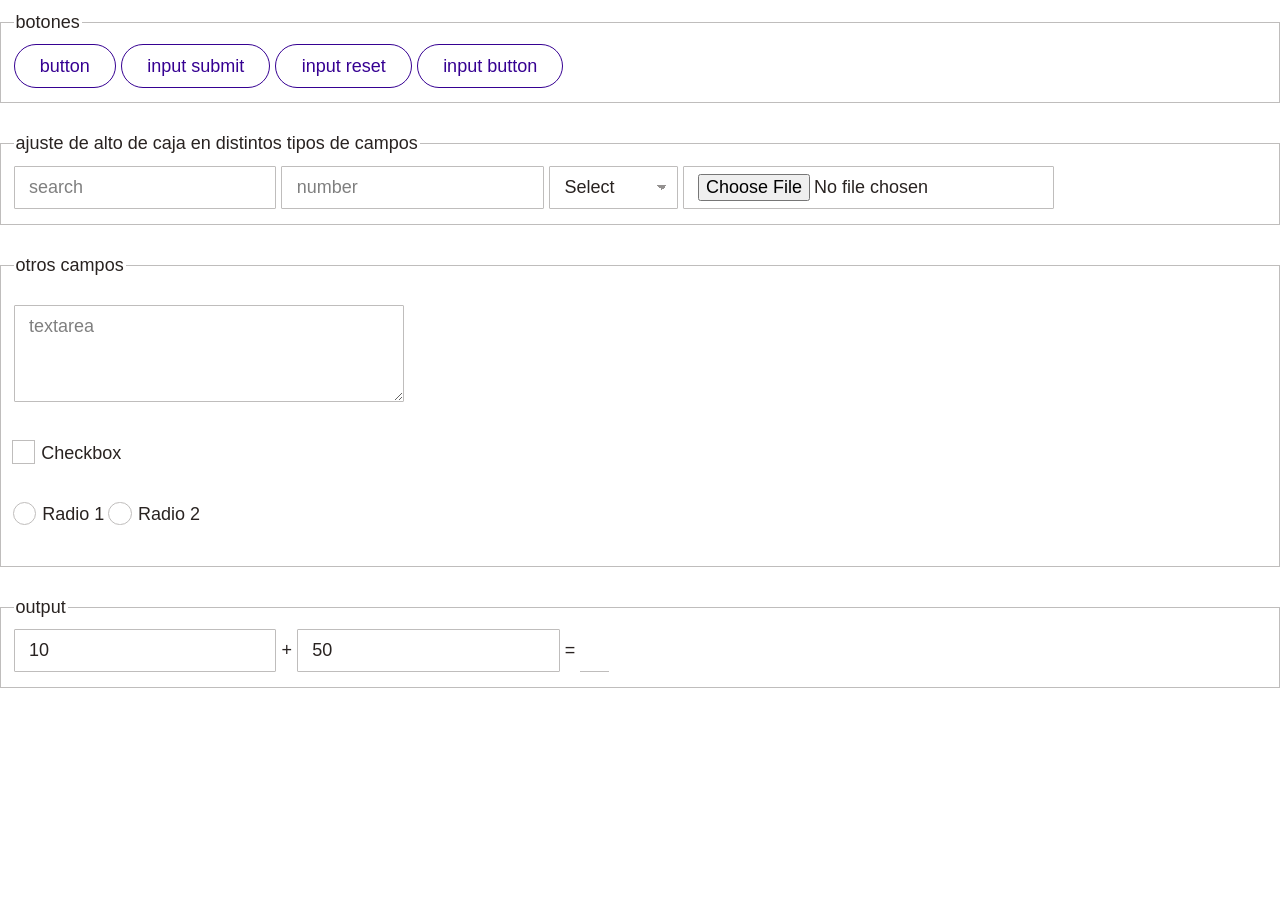
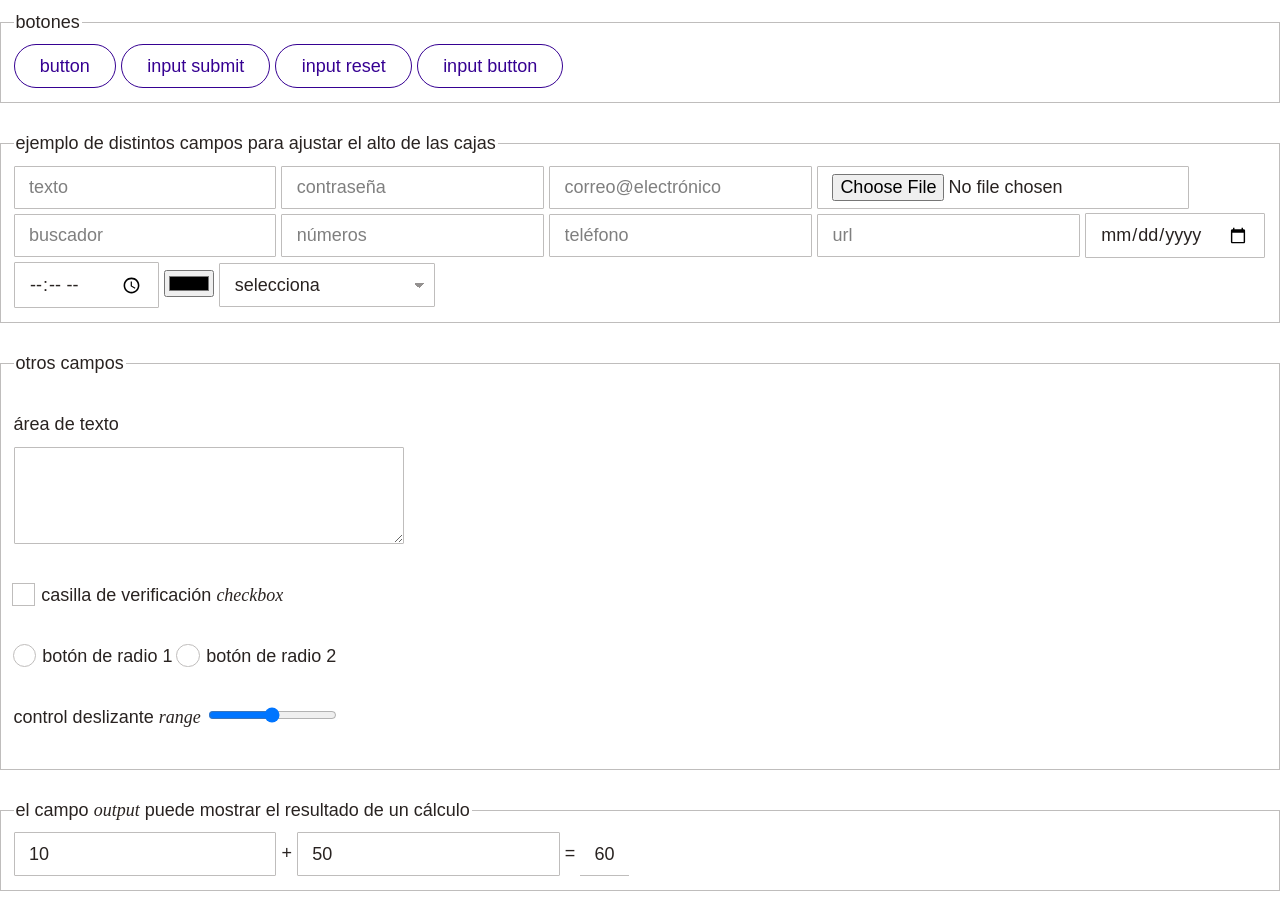
Before and after one commit to flkt-crnpio/mol-normalize, a website: page docs/index.html in a window 1280 px wide. Shown: the part 3700-4618 px from the top of the page. Before the commit the page ends 4415 px from the top, so only its background shows below. Drawn offline with Linux system fonts and the light colour scheme.

Commit message:
acomodando informacion, agrupacion y tipos de campos en formularios

```diff
--- a/docs/index.html
+++ b/docs/index.html
@@ -169,47 +169,60 @@
       </form>
       <form>
         <fieldset>
-          <legend>ajuste de alto de caja en distintos tipos de campos</legend>
-          <input aria-label="buscador" type="search" placeholder="search">
-          <input aria-label="numero" type="number" placeholder="number">
-          <select aria-label="selector">
-            <option disabled value="" selected>Select</option>
-            <option value="1">option 1</option>
-            <option value="2">option 2</option>
-            <optgroup label="Option Group">
-              <option value="3">group 1</option>
-              <option value="4">group 2</option>
+          <legend>ejemplo de distintos campos para ajustar el alto de las cajas</legend>
+          <input aria-label="introducir texto" type="text" placeholder="texto">
+          <input aria-label="introducir contraseña" type="password" placeholder="contraseña">
+          <input aria-label="introducir correo electrónico" type="email" placeholder="correo@electrónico">
+          <input aria-label="seleccion un archivo" type="file">
+          <input aria-label="buscador" type="search" placeholder="buscador">
+          <input aria-label="introducir un número" type="number" placeholder="números">
+          <input aria-label="introducir un teléfono" type="tel" placeholder="teléfono">
+          <input aria-label="introducir una url" type="url" placeholder="url">
+          <input aria-label="introducir una fecha" type="date">
+          <input aria-label="introducir una hora" type="time">
+          <input aria-label="introducir un color" type="color">
+          <select aria-label="seleccionar una opción">
+            <option disabled value="" selected>selecciona</option>
+            <option value="1">opción 1</option>
+            <option value="2">opción 2</option>
+            <optgroup label="grupo de opciones">
+              <option value="3">opción 1 del grupo</option>
+              <option value="4">opción 2 del grupo</option>
             </optgroup>
           </select>
-          <input type="file" aria-label="archivo" value="">
         </fieldset>
       </form>
       <form>
         <fieldset>
           <legend>otros campos</legend>
           <p>
-            <textarea name="name" rows="3" cols="33" placeholder="textarea"></textarea>
+            <label for="areadetexto">área de texto</label><br />
+            <textarea id="areadetexto" name="name" rows="3" cols="33"></textarea>
           </p>
           <p>
             <input id="checkbox1" type="checkbox" name="" value="1">
-            <label for="checkbox1">Checkbox</label>
+            <label for="checkbox1">casilla de verificación <i lang="en">checkbox</i></label>
           </p>
           <p>
             <input id="radio1" type="radio" name="radiomuestra" value="1">
-            <label for="radio1">Radio 1</label>
+            <label for="radio1">botón de radio 1</label>
             <input id="radio2" type="radio" name="radiomuestra" value="2">
-            <label for="radio2">Radio 2</label>
+            <label for="radio2">botón de radio 2</label>
+          </p>
+          <p>
+            <label for="rango">control deslizante <i lang="en">range</i></label>
+            <input id="rango" type="range" min="0" max="100" value="50">
           </p>
         </fieldset>
       </form>
       <form oninput="x.value=parseInt(a.value)+parseInt(b.value)" class="form-inline">
         <fieldset>
-          <legend>output</legend>
-          <input type="number" id="a" value="10">
-          <span>+</span>
-          <input type="number" id="b" value="50">
-          <span>=</span>
-          <output name="x" for="a b"></output>
+          <legend>el campo <i lang="en">output</i> puede mostrar el resultado de un cálculo</legend>
+          <input aria-label="primer numero" type="number" id="a" value="10">
+          +
+          <input aria-label="segundo numero" type="number" id="b" value="50">
+          =
+          <output arua-label="resultado" name="x" for="a b">60</output>
         </fieldset>
       </form>
     </section>
```
